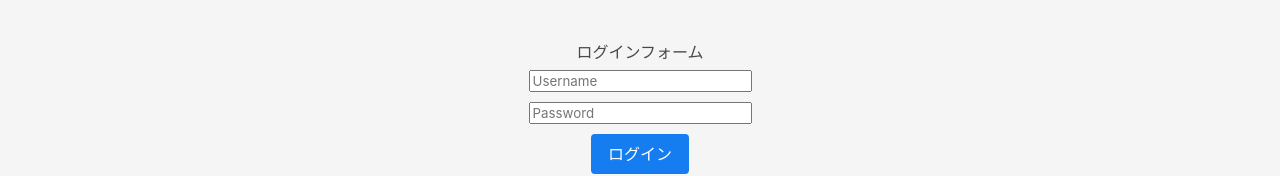
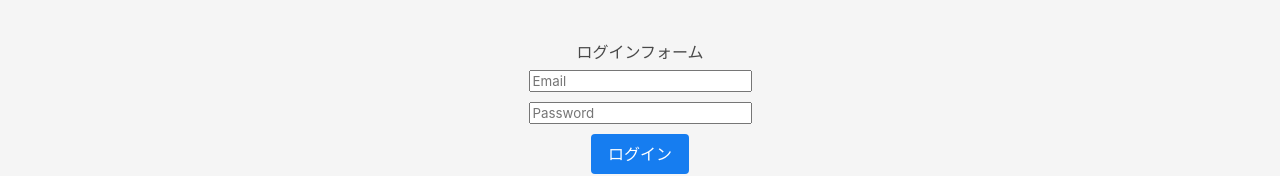
Before and after one commit to m-mogi-ojs/todo-app, a Vue app: page /sign-in in a window 1280 px wide. Shown: the part 127-303 px from the top of the page. Built offline with nearby package versions, Linux system fonts and the light colour scheme; no server answers.

Commit message:
update placeholder Username to Email

```diff
--- a/src/components/pages/SignIn.vue
+++ b/src/components/pages/SignIn.vue
@@ -4,7 +4,7 @@
       <h2>
         ログインフォーム
       </h2>
-      <input type="text" placeholder="Username" v-model="username">
+      <input type="text" placeholder="Email" v-model="username">
       <input type="password" placeholder="Password" v-model="password">
       <button class="button is-info" @click="signIn">ログイン</button>
       <div>
--- a/src/components/pages/SignUp.vue
+++ b/src/components/pages/SignUp.vue
@@ -4,7 +4,7 @@
       <h2>
         アカウント登録フォーム
       </h2>
-      <input type="text" placeholder="Username" v-model="username">
+      <input type="text" placeholder="Email" v-model="username">
       <input type="password" placeholder="Password" v-model="password">
       <button class="button is-info" @click="signUp">登録</button>
       <div>
```
